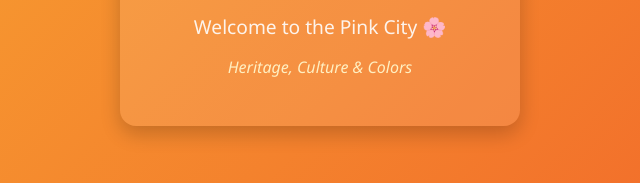
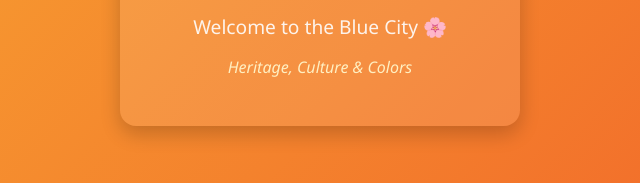
Before and after one commit to vipcallgirljaipur/vipcallgirljaipur, a plain HTML site: page index.html in a window 1280 px wide. Shown: the part 390-573 px from the top of the page, 320-960 px from the left. Drawn offline with Linux system fonts and the light colour scheme.

Commit message:
Update index.html

```diff
--- a/index.html
+++ b/index.html
@@ -64,7 +64,7 @@
 <body>
   <div class="container">
     <h1>Hello Jaipur!</h1>
-    <p>Welcome to the Pink City 🌸</p>
+    <p>Welcome to the Blue City 🌸</p>
     <div class="tagline">Heritage, Culture & Colors</div>
   </div>
 </body>
```
